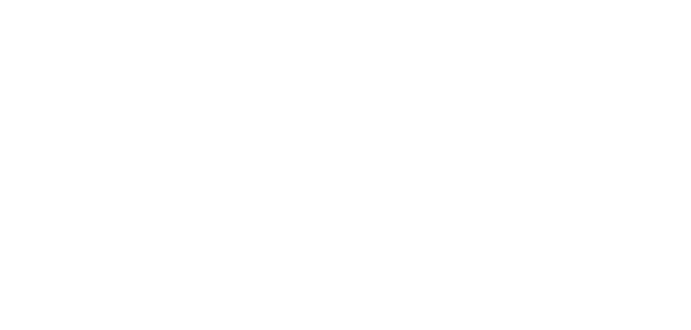
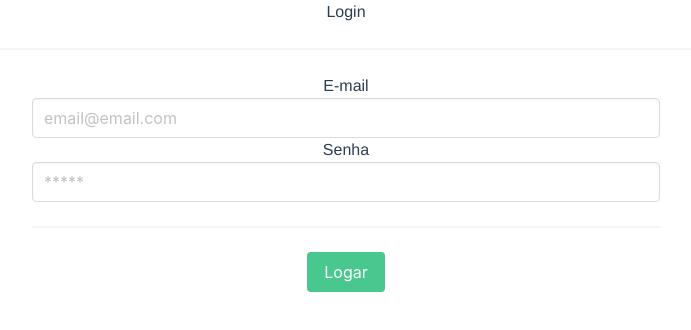
Before and after one commit to FDaviCR/gst-loja, a Vue app: page /login in a window 1280 px wide. Shown: the top 330 px of the page, without its empty margins (294-985 px from the left). Built offline with nearby package versions, Linux system fonts and the light colour scheme.

Commit message:
Tela de login

```diff
--- a/src/router/index.js
+++ b/src/router/index.js
@@ -1,7 +1,9 @@
 import Vue from 'vue'
 import VueRouter from 'vue-router'
+import Login from '../views/Login.vue'
 import Home from '../views/Home.vue'
 import Register from '../views/Register.vue'
+
 
 Vue.use(VueRouter)
 
@@ -10,6 +12,11 @@
     path: '/',
     name: 'Home',
     component: Home
+  },
+  {
+    path: '/login',
+    name: 'Login',
+    component: Login
   },
   {
     path: '/register',
--- /dev/null
+++ b/src/views/Login.vue
@@ -0,0 +1,53 @@
+<template>
+    <div class="home">
+        <h1>Login</h1>
+        <hr>
+        <div class="columns is-centered">
+            <div class="column is-half">
+                <div v-if="erro != undefined">
+                    <div class="notification is-danger">
+                        <p>{{erro}}</p>
+                    </div>
+                </div>
+                <p>E-mail</p>
+                <input type="email" placeholder="email@email.com" class="input" v-model="email">
+                <p>Senha</p>
+                <input type="password" placeholder="*****" class="input" v-model="password">
+                <hr>
+                <button class="button is-success" @click="login">Logar</button>
+            </div>
+        </div>
+    </div>
+</template>
+
+<script>
+import axios from "axios";
+export default {
+    data(){
+        return {
+            password: "",
+            email: "",
+            erro: undefined
+        }
+    },
+    methods:{
+        login(){
+            axios.post("http://localhost:8686/login",{
+                password: this.password,
+                email: this.email
+            }).then(res => {
+                console.log(res);
+                localStorage.setItem('token', res.data.token);
+                this.$router.push({name:'Home'});
+            }).catch(err => {
+                var msgErro = err.response.data.err;
+                this.erro = msgErro;
+            })
+        }
+    }
+}
+</script>
+
+<style scoped>
+
+</style>
```
